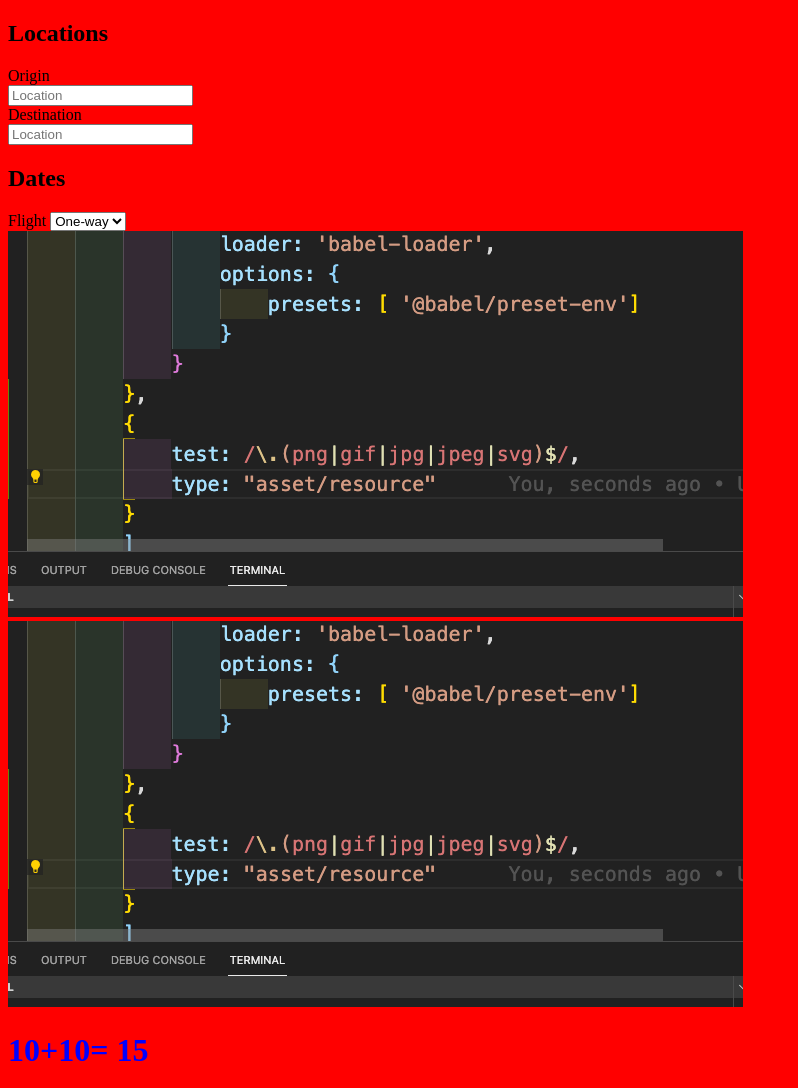
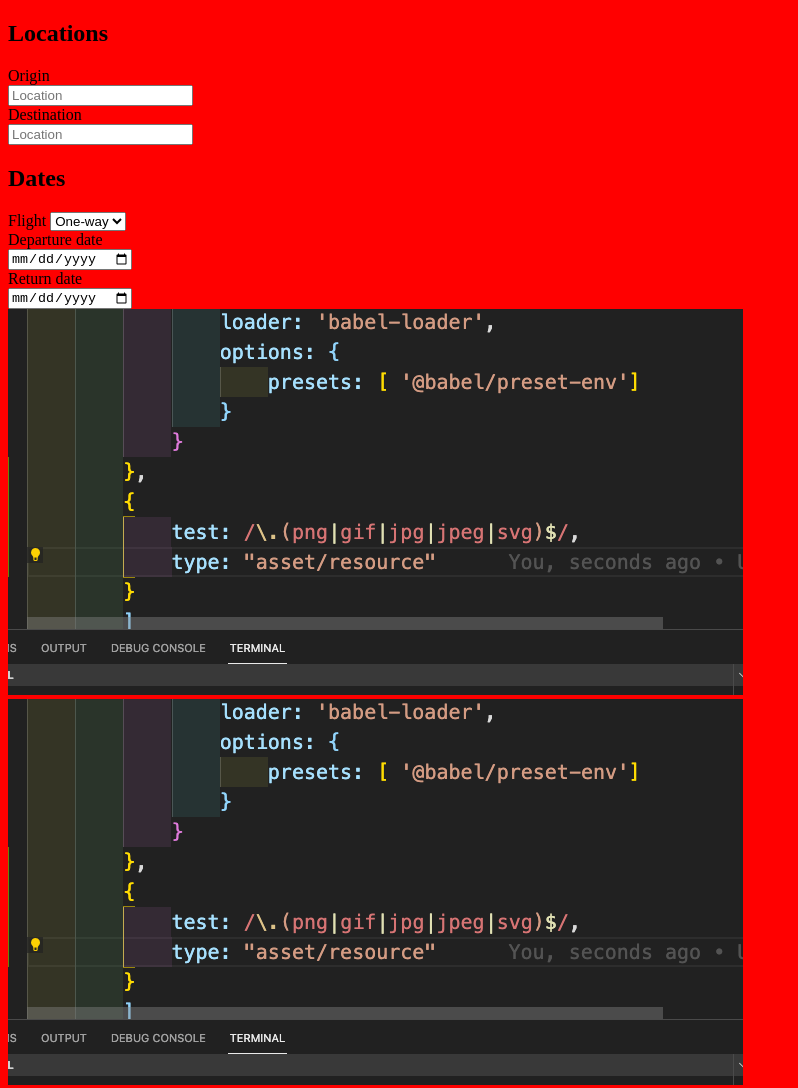
Before and after one commit to Lucasszu/Flight-reservation, a website built with webpack: page src/index.html in a window 1280 px wide. Shown: the top 1088 px of the page, without its empty margins (0-798 px from the left). Built offline with nearby package versions, Linux system fonts and the light colour scheme.

Commit message:
basic_layout_WIP

```diff
--- a/src/index.html
+++ b/src/index.html
@@ -41,6 +41,24 @@
                         <option value="one-way">road-trip</option>
                     </select>
 
+                    <div id="departure-date" class="departure-date">
+                        <label id="departure-date-label" for="departure-date-input" class="form-labels">Departure
+                            date</label>
+                        <div class="card-input">
+                            <input type="date" class="form-control" id="departure-date-input"
+                                aria-describedby="departure-date-label" />
+                        </div>
+                    </div>
+
+                    <div id="return-date" class="return-date">
+                        <label id="return-date-label" for="return-date-input" class="form-labels">Return date</label>
+                        <div class="card-input">
+                            <input type="date" class="form-control" id="return-date-input"
+                                aria-describedby="return-date-label" />
+                        </div>
+                    </div>
+
+
 
                 </div>
             </div>
```
